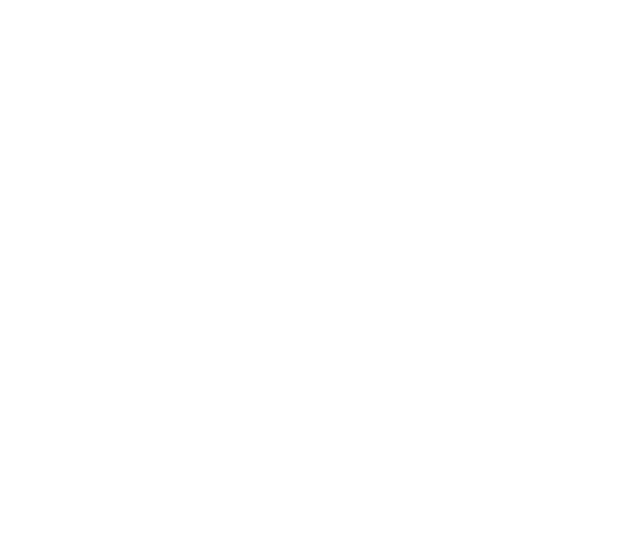
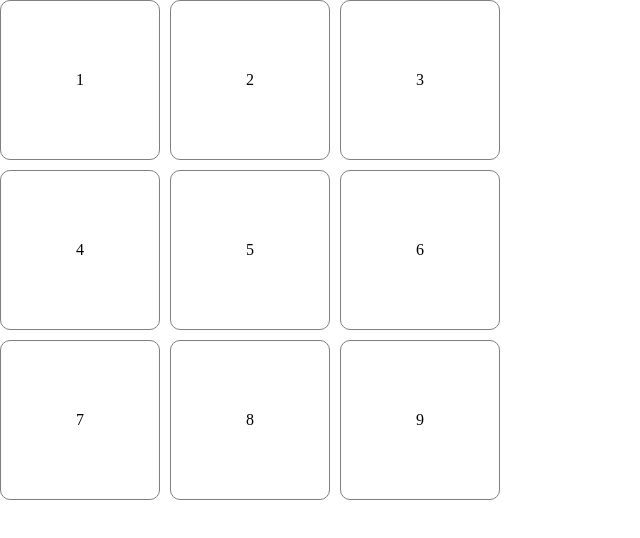
Before and after one commit to ChaeHaejoong2/calculator, a React (Vite) app in the folder calculator/: page / in a window 1280 px wide. Shown: the top 538 px of the page, without its empty margins (0-640 px from the left). Built offline with nearby package versions, Linux system fonts and the light colour scheme.

Commit message:
리액트 코딩의 정석

```diff
--- /dev/null
+++ b/calculator/declaration.d.ts
@@ -0,0 +1 @@
+declare module '*.css';
--- a/calculator/src/App.tsx
+++ b/calculator/src/App.tsx
@@ -1,3 +1,6 @@
+import "./style.css";
+import ButtonGrid from "./haejoong/ButtonGrid";
+
 export default function App() {
-  return <></>;
+  return <ButtonGrid />;
 }
--- /dev/null
+++ b/calculator/src/haejoong/Button.tsx
@@ -0,0 +1,19 @@
+import styled from "styled-components";
+
+interface ButtonProps {
+  children: React.ReactNode;
+}
+
+const Button: React.FC<ButtonProps> = ({ children }) => {
+  return <Btn>{children}</Btn>;
+};
+
+const Btn = styled.div`
+  border: 1px solid gray;
+  border-radius: 10px;
+  display: flex;
+  justify-content: center;
+  place-items: center;
+`;
+
+export default Button;
--- /dev/null
+++ b/calculator/src/haejoong/ButtonGrid.tsx
@@ -0,0 +1,24 @@
+import type React from "react";
+import styled from "styled-components";
+import Button from "./Button";
+
+const ButtonGrid: React.FC = () => {
+  return (
+    <Wrapper>
+      {Array.from({ length: 9 }).map((_, i) => (
+        <Button key={i}>{i + 1}</Button>
+      ))}
+    </Wrapper>
+  );
+};
+
+const Wrapper = styled.div`
+  display: grid;
+  grid-template-columns: repeat(3, 1fr);
+  grid-template-rows: repeat(3, 1fr);
+  gap: 10px;
+  width: 500px;
+  height: 500px;
+`;
+
+export default ButtonGrid;
--- /dev/null
+++ b/calculator/src/style.css
@@ -0,0 +1,5 @@
+html, body {
+	margin: 0;
+	padding: 0;
+	width: 100%;
+}
--- a/calculator/tsconfig.app.json
+++ b/calculator/tsconfig.app.json
@@ -23,5 +23,5 @@
     "noFallthroughCasesInSwitch": true,
     "noUncheckedSideEffectImports": true
   },
-  "include": ["src"]
+  "include": ["src", "declaration.d.ts"]
 }
```
